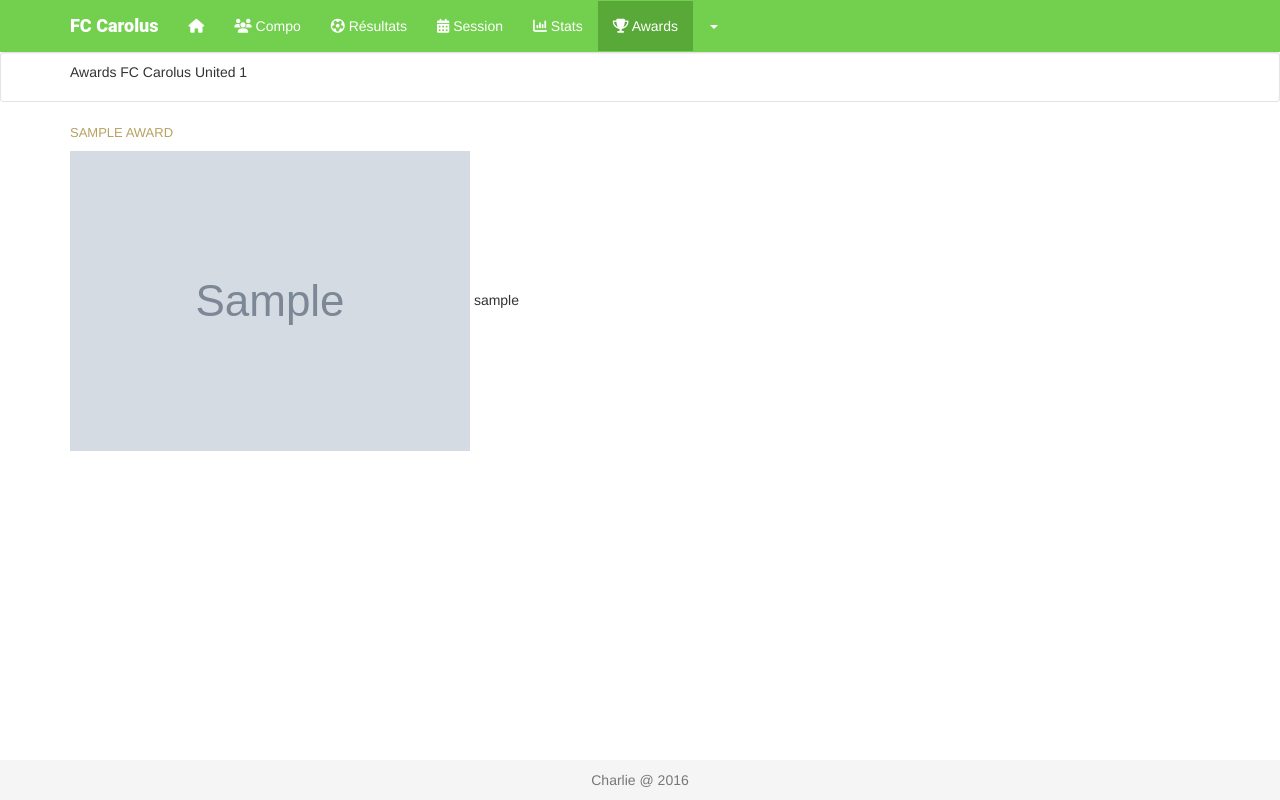
After one commit to charlesdsp/fccarolus, a Django app: page /fcc/awards in a window 1280 px wide. The commit adds this page. Run offline with Django 3.2, Linux system fonts and the light colour scheme; tables that the repository leaves empty hold one stand-in row (values such as "Sample post"); grey boxes marked "Sample" are stand-in pictures; some libraries are stand-ins or nearby versions.

Commit message:
Awards + footer

```diff
--- a/fcc/static/fcc.css
+++ b/fcc/static/fcc.css
@@ -133,3 +133,12 @@ html {
 body {
   /* Margin bottom by footer height */
   margin-bottom: 60px;
+ }
+
+.award, .award:hover {
+    display: block;
+    margin-bottom: 10px;
+    font: normal 300 13px/1.31 Futura,Helvetica,Arial,sans-serif;
+    text-transform: uppercase;
+    color: #b7a261;
+}
--- a/fcc/static/navbar.js
+++ b/fcc/static/navbar.js
@@ -3,5 +3,6 @@
        $("#2 #compo").addClass('active');
        $("#3 #results").addClass('active');
        $("#4 #stats").addClass('active');
+       $("#6 #awards").addClass('active');
        $("#7 #user").addClass('active');
    });
--- /dev/null
+++ b/fcc/templates/fcc/awards.html
@@ -0,0 +1,31 @@
+{% extends 'fcc/base.html' %}
+{% block title %}Awards{% endblock title %}
+{% block id %}6{% endblock id %}
+{% load fcc_extras %}
+{% block content %}
+
+
+<div class="well well-sm">
+        <div class="container">
+            <p>Awards FC Carolus United {{ year }}</p>
+        </div>
+    </div>
+    <div class="container">
+            {% load thumbnail %}
+            <ul class="list-unstyled">
+            {% for liste_awards in liste_awards %}
+                <li class="team">
+                    <div>
+                        <p class="award">{{ liste_awards.nom_award }}</p>
+                        {% for liste_vainqueurs in liste_vainqueurs %}
+                            {% if liste_vainqueurs.award == liste_awards %}
+                                <p>{% thumbnail liste_vainqueurs.userFCC.photo "50x50" crop="80% top" as im %}
+                                <img src="{{ im.url }}">
+                                {% endthumbnail %}{{ liste_vainqueurs.userFCC.user.username }}</p>
+                            {% endif %}
+                        {% endfor %}
+                    </div>
+            {% endfor %}
+            </ul>
+</div>
+{% endblock content %}
--- a/fcc/templates/fcc/base.html
+++ b/fcc/templates/fcc/base.html
@@ -59,7 +59,7 @@
                   <li id="results"><a href="/fcc/results"><i class="fa fa-futbol-o" aria-hidden="true"></i> Résultats</a></li>
                   <li id="session"><a href="#contact"><i class="fa fa-calendar" aria-hidden="true"></i> Session</a></li>
                   <li id="stats"><a href="/fcc/stats"><i class="fa fa-bar-chart" aria-hidden="true"></i> Stats</a></li>
-                  <li id="awards"><a href="#contact"><i class="fa fa-trophy" aria-hidden="true"> </i> Awards</a></li>
+                  <li id="awards"><a href="/fcc/awards"><i class="fa fa-trophy" aria-hidden="true"> </i> Awards</a></li>
                   <li class="dropdown">
                     <a href="#" class="dropdown-toggle" data-toggle="dropdown" role="button" aria-haspopup="true" aria-expanded="false"><strong>{{ request.user.username }} </strong><span class="caret"></span></a>
                     <ul class="dropdown-menu">
--- a/fcc/urls.py
+++ b/fcc/urls.py
@@ -22,4 +22,5 @@ urlpatterns = [
     url(r'^inscription/(?P<dispo>\d+)$', views.inscription),
     url(r'^addResults$', views.addResultats),
     url(r'^logout$', views.user_logout, name='logout'),
+    url(r'^awards$', views.awards),
 ] + static(settings.MEDIA_URL, document_root=settings.MEDIA_ROOT)
--- a/fcc/views.py
+++ b/fcc/views.py
@@ -9,7 +9,7 @@ from django.contrib.auth import authenticate, login, logout
 from django.contrib.auth.decorators import login_required
 from django.forms.models import modelformset_factory
 from django.http import HttpResponseRedirect
-from fcc.models import UserFCC, Session, Compo, Match, Resultat, Stat
+from fcc.models import UserFCC, Session, Compo, Match, Resultat, Stat, Award, AwardVainqueur
 from fcc.forms import ConnexionForm, ResultatTeamAForm, ResultatTeamBForm, ResultatMatchForm, UserForm, UserFCCForm
 import operator
 
@@ -236,3 +236,14 @@ def user_logout(request):
     """Déconnexion du site."""
     logout(request)
     return HttpResponseRedirect('login')
+
+
+def awards(request, year=None):
+    """Déconnexion du site."""
+    annee = year
+    if year is None:
+        annee = Award.objects.all().order_by('-annee')[0].annee
+        print(annee)
+    liste_awards = Award.objects.filter(annee=annee).order_by('nom_award')
+    liste_vainqueurs = AwardVainqueur.objects.filter(award__annee=annee).order_by('award__nom_award')
+    return render(request, 'fcc/awards.html', {'liste_awards': liste_awards, 'liste_vainqueurs': liste_vainqueurs, 'year': annee})
```
Also changed, not shown: 2 other files.
